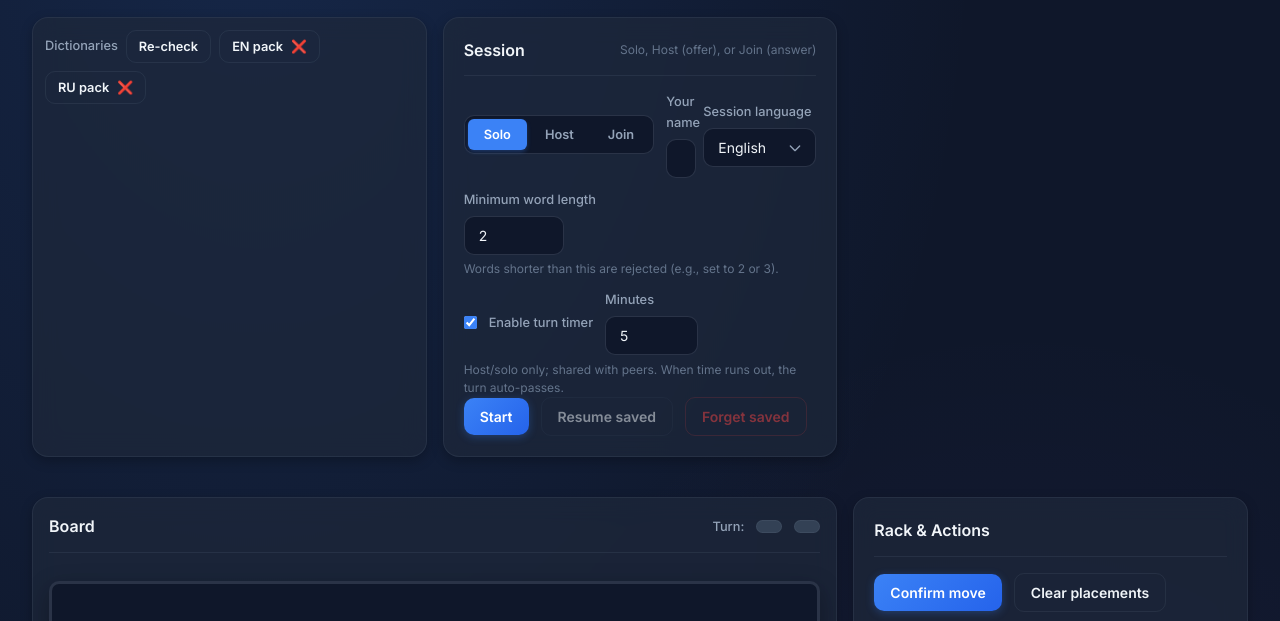
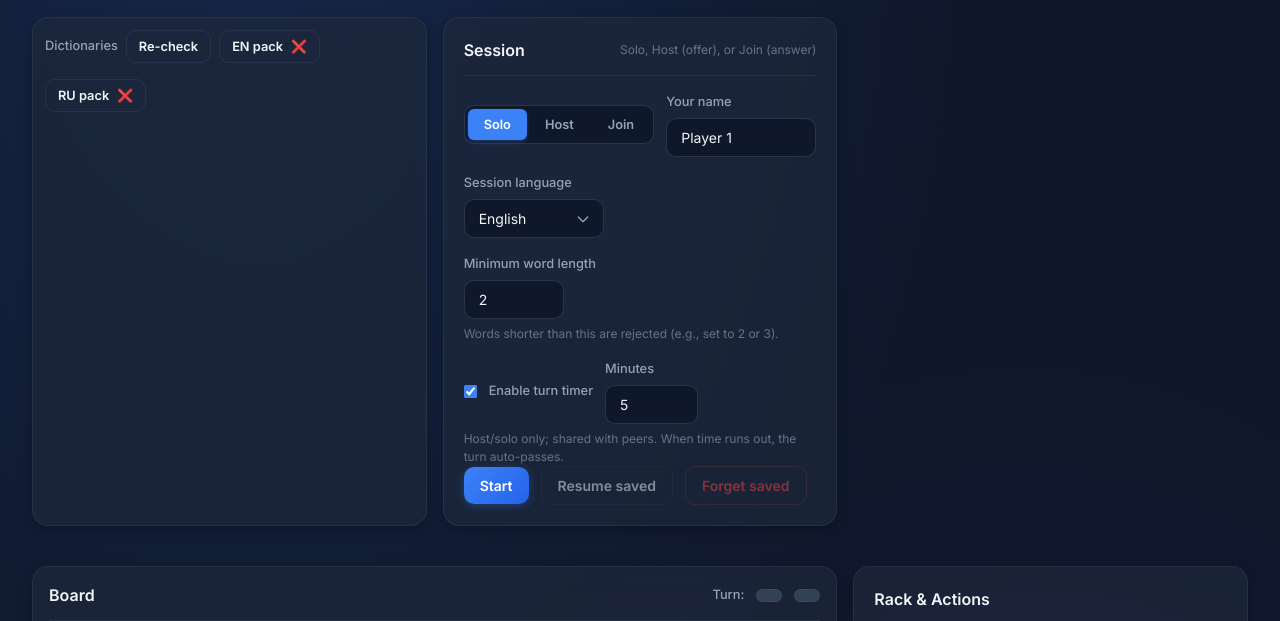
Before and after one commit to darknessest/scrabble-mobile, a website built with Vite: page index.html in a window 1280 px wide. Shown: the part 125-746 px from the top of the page. Built offline with nearby package versions, Linux system fonts and the light colour scheme.

Commit message:
Enhance session form layout and responsive design
- Updated the minimum width for flex elements to improve layout consistency.
- Added new styles for session form layout, including row gaps and minimum widths for stack elements.
- Implemented responsive design adjustments for larger screens to enhance usability and visual appeal.

```diff
--- a/src/style.css
+++ b/src/style.css
@@ -301,7 +301,26 @@ h3 {
 
 .flex1 {
   flex: 1;
-  min-width: 0;
+  min-width: 120px;
+}
+
+/* Session form layout improvements */
+.card > .row.wrap.gap {
+  row-gap: 1rem;
+}
+
+.card > .row.wrap.gap > .stack {
+  min-width: 100px;
+}
+
+@media (min-width: 640px) {
+  .flex1 {
+    min-width: 160px;
+  }
+
+  .card > .row.wrap.gap > .stack {
+    min-width: 140px;
+  }
 }
 
 .stack {
```
